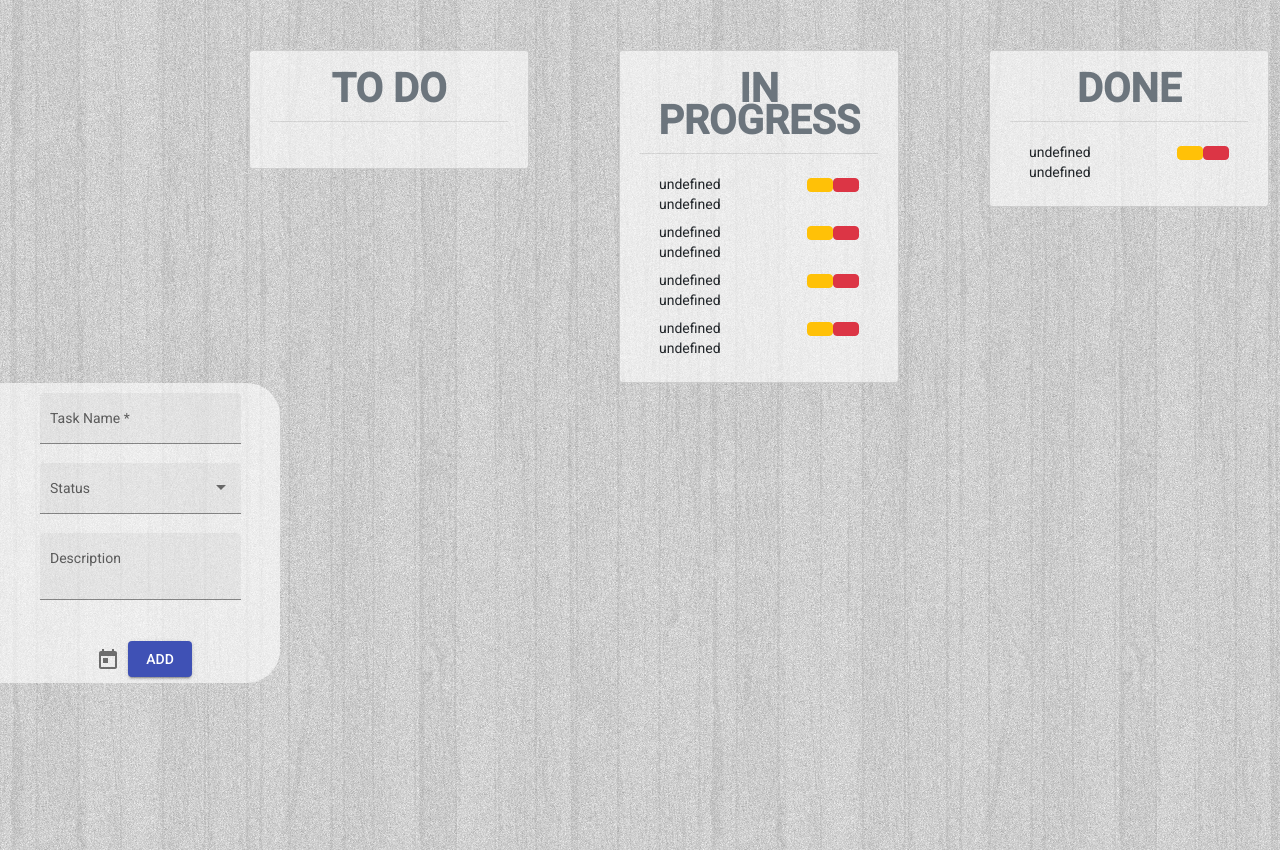
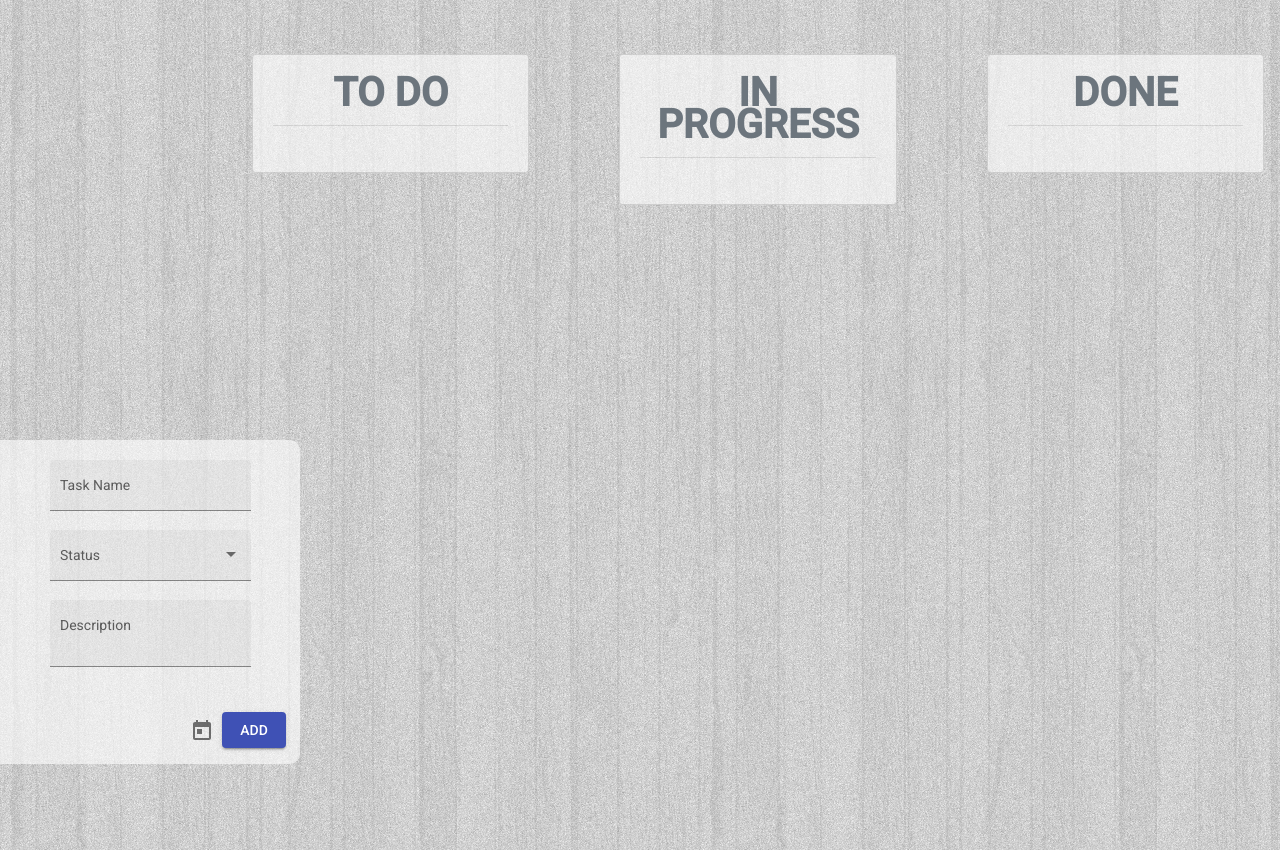
Before and after one commit to sabriezz/MyTodoApp, an Angular app: page / in a window 1280 px wide. Built offline with nearby package versions, Linux system fonts and the light colour scheme.

Commit message:
Bug Fixed

```diff
--- a/package.json
+++ b/package.json
@@ -21,6 +21,7 @@
     "@angular/platform-browser": "~10.0.0",
     "@angular/platform-browser-dynamic": "~10.0.0",
     "@angular/router": "~10.0.0",
+    "moment": "^2.27.0",
     "rxjs": "~6.5.5",
     "tslib": "^2.0.0",
     "zone.js": "~0.10.3"
--- a/src/app/app.component.ts
+++ b/src/app/app.component.ts
@@ -22,13 +22,16 @@ export class AppComponent {
     this.done = tasksService.getDone();
   }
 
-  getTask(event: TaskComponent){
-    if(event.taskStatus==0){
+  getTask(event: TaskComponent) {
+    if (event.taskStatus == 0) {
       this.todo.push(event);
-    }else if(event.taskStatus==1){
+      localStorage.setItem('todo', JSON.stringify(this.todo));
+    } else if (event.taskStatus == 1) {
       this.doing.push(event);
-    }else{
+      localStorage.setItem('doing', JSON.stringify(this.doing));
+    } else {
       this.done.push(event);
+      localStorage.setItem('done', JSON.stringify(this.done));
     }
   }
 }
--- a/src/app/input/input.component.html
+++ b/src/app/input/input.component.html
@@ -4,7 +4,8 @@
     <div class="example-container">
       <mat-form-field appearance="fill">
         <mat-label>Task Name</mat-label>
-        <input matInput formControlName="taskTitle" required>
+        <input matInput formControlName="taskTitle">
+
       </mat-form-field>
       <br>
       <mat-form-field appearance="fill">
@@ -20,10 +21,12 @@
         <mat-label>Description</mat-label>
         <textarea style="resize:none" matInput formControlName="taskDescription"></textarea>
       </mat-form-field>
-      <input matInput [matDatepicker]="picker"  formControlName="taskDate" required >
-      <mat-datepicker-toggle matSuffix [for]="picker"></mat-datepicker-toggle>
-      <mat-datepicker #picker ></mat-datepicker>
-      <button mat-raised-button color="primary" (click)="printLog()"> ADD </button>
+      <div class="buttons">
+        <input matInput [matDatepicker]="picker"  formControlName="taskDate" required >
+        <mat-datepicker-toggle matSuffix [for]="picker"></mat-datepicker-toggle>
+        <mat-datepicker #picker ></mat-datepicker>
+        <button mat-raised-button color="primary" (click)="addTask()"> ADD </button>
+      </div>
     </div>
   </form>
 </div>
--- a/src/app/input/input.component.scss
+++ b/src/app/input/input.component.scss
@@ -1,16 +1,21 @@
 
 .input{
-  position: fixed;
-  height: 300px;
+  position: absolute;
+  top: 55%;
   background: rgba(white,0.6);
-  width: 280px;
+  width: 300px;
   //border: 2px solid #289DEA;
-  border-radius: 0px 33px 33px 0px;
+  border-radius: 0px 10px 10px 0px;
+  padding: 10px;
 }
 .example-container{
+  padding-top: 10px;
   text-align: center;
-  padding: 10px;
 }
 .input:hover{
   background: rgba(white,1.0);
 }
+.buttons{
+  text-align: right;
+  padding: 4px;
+}
--- a/src/app/task/task.component.html
+++ b/src/app/task/task.component.html
@@ -1,12 +1,10 @@
-<div class="hover">
-  <div class="container">
+<div class="container">
+  <div class="hover">
     <div class="row">
       <div class="col">{{taskTitle + " " + taskDate}}</div>
       <div class="col">
-        <div align="right">
           <a class="btn btn-xs btn-warning"><span class="glyphicon glyphicon-eye-open"></span></a>
           <a class="btn btn-xs btn-danger"><span class="glyphicon glyphicon-eye-open"></span></a>
-        </div>
       </div>
     </div>
   </div>
--- a/src/app/task/task.component.ts
+++ b/src/app/task/task.component.ts
@@ -5,7 +5,7 @@ import {Component, Input, OnInit} from '@angular/core';
   templateUrl: './task.component.html',
   styleUrls: ['./task.component.scss']
 })
-export class TaskComponent {
+export class TaskComponent implements OnInit{
   @Input() task: TaskComponent;
   taskTitle: string;
   taskDate: string;
@@ -14,10 +14,9 @@ export class TaskComponent {
 
   constructor() {
   }
-  aconstructor(taskTitle ?: string, taskDate ?: string, taskStatus ?: number, taskDescription?:string){
-    this.taskTitle = taskTitle;
-    this.taskDate = taskDate;
-    this.taskStatus = taskStatus;
-    this.taskDescription = taskDescription;
+
+  ngOnInit() {
+      //console.log(this.task);
   }
+
 }
--- a/src/app/tasks.service.ts
+++ b/src/app/tasks.service.ts
@@ -2,29 +2,27 @@ import {TaskComponent} from "./task/task.component";
 export class TasksService{
 
   getDoing() : TaskComponent[]{
-    let v = new TaskComponent();
     let doing: Array<TaskComponent> =[];
-    v.taskTitle="esempio";
-    v.taskDate="13/23/21"
-    doing.push(v);
-    doing.push(v);
-    doing.push(v);
-    doing.push(v);
+    if (JSON.parse(localStorage.getItem('doing'))!==null){
+      doing=JSON.parse(localStorage.getItem('doing'));
+    }
     return doing;
   }
   getDone() : TaskComponent[]{
-    let v = new TaskComponent();
     let done : Array<TaskComponent> =[];
-    done.push(v);
+
+    if (JSON.parse(localStorage.getItem('done'))!==null){
+      done=JSON.parse(localStorage.getItem('done'));
+    }
     return done;
   }
 
   getToDo() : TaskComponent[]{
     let todo : Array<TaskComponent> =[];
+    if (JSON.parse(localStorage.getItem('todo'))!==null){
+      todo=JSON.parse(localStorage.getItem('todo'));
+    }
     return todo;
   }
 
-  addTask(task: TaskComponent) {
-
-  }
 }
--- a/src/app/tasks/tasks.component.html
+++ b/src/app/tasks/tasks.component.html
@@ -13,8 +13,19 @@
                  [cdkDropListConnectedTo]="[doingList]"
                  [cdkDropListConnectedTo]="[doneList]"
                  (cdkDropListDropped)="drop($event)">
-              <div *ngFor="let item of todo" cdkDrag> <app-task [task]="item" > </app-task> </div>
-              <!--<app-task cdkDrag></app-task>-->
+              <div *ngFor="let item of todo; let i = index" cdkDrag>
+                <div class="container">
+                  <div class="hover" id="todo">
+                    <div class="row">
+                      <div class="col"><strong> {{item.taskTitle }}</strong>{{" "+item.taskDate}}</div>
+                      <div class="col">
+                        <a class="btn btn-xs btn-warning"><span class="glyphicon glyphicon-eye-open"></span></a>
+                        <a class="btn btn-xs btn-danger" (click)="delete(i,0)"><span class="glyphicon glyphicon-eye-open"></span></a>
+                      </div>
+                    </div>
+                  </div>
+                </div>
+              </div>
             </div>
           </div>
         </div>
@@ -34,8 +45,19 @@
               [cdkDropListConnectedTo]="[todoList]"
               [cdkDropListConnectedTo]="[doneList]"
               (cdkDropListDropped)="drop($event)">
-              <div *ngFor="let item of doing" cdkDrag> <app-task> </app-task> </div>
-
+              <div *ngFor="let item of doing; let i = index " cdkDrag>
+                <div class="container">
+                  <div class="hover">
+                    <div class="row">
+                      <div class="col"><strong> {{item.taskTitle }}</strong>{{" "+item.taskDate}}</div>
+                      <div class="col">
+                        <a class="btn btn-xs btn-warning" (click)="modify(item)"><span class="glyphicon glyphicon-eye-open"></span></a>
+                        <a class="btn btn-xs btn-danger" (click)="delete(i,1)" ><span class="glyphicon glyphicon-eye-open"></span></a>
+                      </div>
+                    </div>
+                  </div>
+                </div>
+              </div>
             </div>
           </div>
         </div>
@@ -55,7 +77,19 @@
               [cdkDropListConnectedTo]="[todoList]"
               [cdkDropListConnectedTo]="[doingList]"
               (cdkDropListDropped)="drop($event)">
-              <div *ngFor="let item of done" cdkDrag> <app-task> </app-task> </div>
+              <div *ngFor="let item of done; let i = index" cdkDrag>
+                <div class="container">
+                  <div class="hover" id="done">
+                    <div class="row">
+                      <div class="col" ><strong> {{item.taskTitle }}</strong>{{" "+item.taskDate}}</div>
+                      <div class="col">
+                        <a class="btn btn-xs btn-warning"><span class="glyphicon glyphicon-eye-open"></span></a>
+                        <a class="btn btn-xs btn-danger" (click)="delete(i,2)"><span class="glyphicon glyphicon-eye-open"></span></a>
+                      </div>
+                    </div>
+                  </div>
+                </div>
+              </div>
             </div>
           </div>
         </div>
--- a/src/app/tasks/tasks.component.scss
+++ b/src/app/tasks/tasks.component.scss
@@ -18,6 +18,15 @@
   margin-right: 30px;
 }
 
+.cdk-drag-preview {
+  background: rgba(white,0.6);
+  box-sizing: border-box;
+  border-radius: 4px;
+  box-shadow: 0 5px 5px -3px rgba(0, 0, 0, 0.2),
+  0 8px 10px 1px rgba(0, 0, 0, 0.14),
+  0 3px 14px 2px rgba(0, 0, 0, 0.12);
+}
+
 
 .drop{
   min-height: 10px;
@@ -25,3 +34,18 @@
 .card:hover{
   background: rgba(white,0.8);
 }
+
+.hover:hover {
+  background: rgba(white,0.6);
+  border: 1px solid #D7D5EA;
+}
+.row{
+  padding: 4px;
+}
+
+#todo{
+  background: rgba(rgba(255, 0, 0, 0.89),0.1);
+}
+#done{
+  background: rgba(#06d006,0.1);
+}
--- a/src/app/tasks/tasks.component.ts
+++ b/src/app/tasks/tasks.component.ts
@@ -16,6 +16,13 @@ export class TasksComponent {
   @Input() doing : Array<TaskComponent> =[];
   @Input() done : Array<TaskComponent> =[];
 
+
+  update(){
+    localStorage.setItem('todo', JSON.stringify(this.todo));
+    localStorage.setItem('doing', JSON.stringify(this.doing));
+    localStorage.setItem('done', JSON.stringify(this.done));
+  }
+
   drop(event: CdkDragDrop<TaskComponent[]>) {
     if (event.previousContainer === event.container) {
       moveItemInArray<TaskComponent>(event.container.data, event.previousIndex, event.currentIndex);
@@ -25,6 +32,21 @@ export class TasksComponent {
         event.previousIndex,
         event.currentIndex);
     }
+    this.update();
   }
 
+  delete(i: number,array:number){
+    if(array===0){
+        this.todo.splice(i, 1);
+    }else if(array===1){
+        this.doing.splice(i, 1);
+    }else{
+        this.done.splice(i,1);
+    }
+    this.update();
+  }
+
+  modify(task: TaskComponent){
+    console.log(task);
+  }
 }
```
Also changed, not shown: 1 other file (tests, documents, lock files or other folders).
